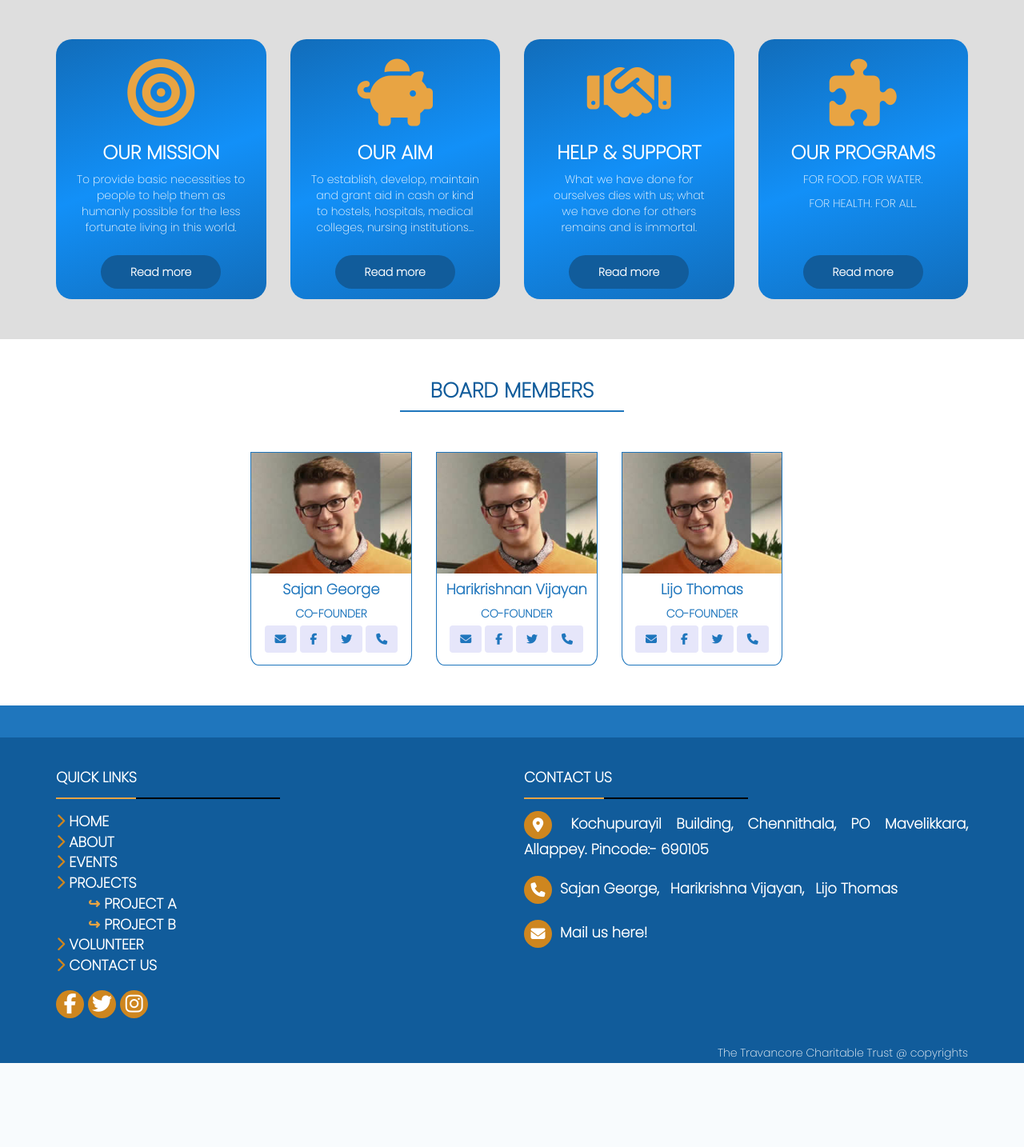
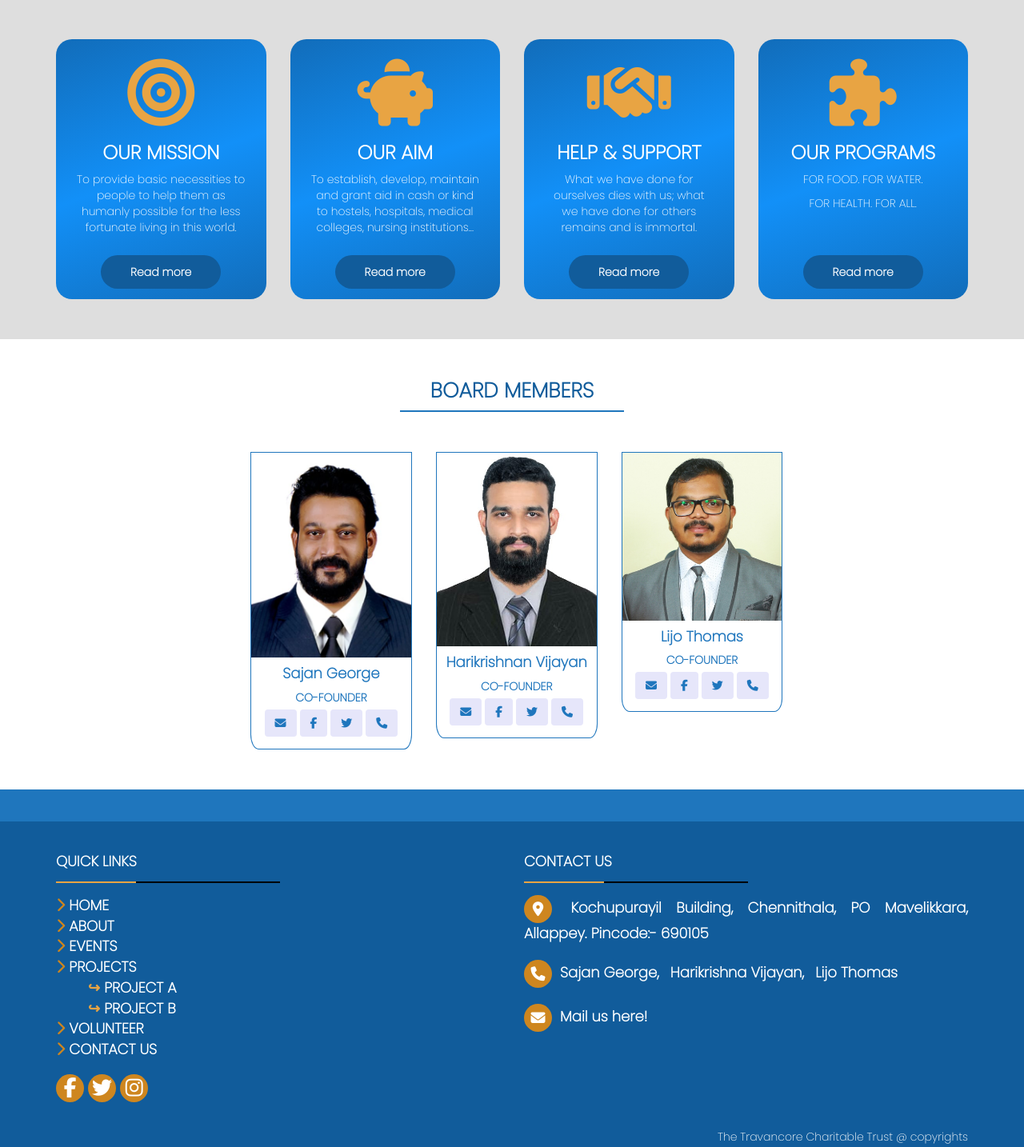
Before and after one commit to Unisight-Technologies/travancore-trust-website, a Django app: page /about/ in a window 1280 px wide. Shown: the part 1855-3289 px from the top of the page at 80% size. Before the commit the page ends 3184 px from the top, so only its background shows below. Run offline with Django 3.2, Linux system fonts and the light colour scheme; some libraries are stand-ins or nearby versions.

Commit message:
owner's email corrected, profile pics added

```diff
--- a/trust/static/assets/css/style.css
+++ b/trust/static/assets/css/style.css
@@ -18,6 +18,13 @@ body {
   font-family: "Poppins", sans-serif;
   color: #115c9b;
 }
+
+.owner-img {
+  width:  100px;
+  height: 100%;
+  background-size: cover;
+}
+
 
 #vol-form{
   font-weight: 600 !important;
--- a/trust/templates/about.html
+++ b/trust/templates/about.html
@@ -222,7 +222,7 @@
 
 			                        <div class="thumnail">
 
-			                            <img src="{% static 'assets/images/team/member-2.jpg' %}" alt="" class="cause-img">
+			                            <img class="owner-img" src="{% static 'assets/images/Sajan.jpeg' %}" alt="" class="cause-img">
 
 			                        </div>
 
@@ -235,10 +235,10 @@
 			                        </div>
 
 			                        <div class="btn-holder">
-			                          <a href="mailto:gsajan52@gmail.com?subject=Enquiry-The Travancore Charitable Trust" class="btn about-icon"> <i class="fa fa-envelope"></i> </a>
+			                          <a href="mailto:sajangeorge6040@gmail.com?subject=Enquiry-The Travancore Charitable Trust" class="btn about-icon"> <i class="fa fa-envelope"></i> </a>
 			                          <a href=#" class="btn about-icon"> <i class="fa fa-facebook"></i> </a>
 			                          <a href="#" class="btn about-icon"> <i class="fa fa-twitter"></i> </a>
-			                          <a href="tel:+918086738848" class="btn about-icon"> <i class="fa fa-phone"></i> </a>
+			                          <a href="tel:+918848750988" class="btn about-icon"> <i class="fa fa-phone"></i> </a>
 
 			                        </div>
 
@@ -255,7 +255,7 @@
 
 			                        <div class="thumnail">
 
-			                            <img src="{% static 'assets/images/team/member-2.jpg' %}" alt="" class="cause-img">
+			                            <img class="owner-img" src="{% static 'assets/images/Hari.jpeg' %}" alt="" class="cause-img">
 
 			                        </div>
 
@@ -289,7 +289,7 @@
 
 			                        <div class="thumnail">
 
-			                            <img src="{% static 'assets/images/team/member-2.jpg' %}" alt="" class="cause-img">
+			                            <img class="owner-img" src="{% static 'assets/images/Lijo.jpeg' %}" alt="" class="cause-img">
 
 			                        </div>
 
--- a/trust/templates/base.html
+++ b/trust/templates/base.html
@@ -199,7 +199,7 @@
                                 </a>
                                 </li>
                 	                <li class="footer-li"><span class="icon footer-icon"><i class="fa fa-phone"></i></span>
-                                    <span><a href="tel:+918086738848">Sajan George,&ensp;</a>
+                                    <span><a href="tel:+918848750988">Sajan George,&ensp;</a>
                                       <a href="tel:+918921799665">Harikrishna Vijayan,&ensp;</span></a>
                                       <a href="tel:+919744492745">Lijo Thomas</span></a>
                                     </li>
--- a/trust/templates/contact.html
+++ b/trust/templates/contact.html
@@ -83,7 +83,7 @@
               <li class="contact-item">
                 <span class="contact-icon"> <i class="fa fa-map-marker"></i></span>Kochupurayil Buidling, Chennithala, PO Mavelikkara, Allappey. Pincode:- 690105</li>
                 <li class="footer-li"><span class="icon footer-icon"><i class="fa fa-phone"></i></span>
-                  <span><a href="tel:+918086738848">Sajan George,&ensp;</a>
+                  <span><a href="tel:+918848750988">Sajan George,&ensp;</a>
                     <a href="tel:+918921799665">Harikrishna Vijayan,&ensp;</span>
                     <a href="tel:+919744492745">Lijo Thomas</a>
                   </li>
```
Also changed, not shown: trust/mailHandler.py (+6 -6 lines), trust/static/assets/images/Hari.jpeg (added), trust/static/assets/images/Lijo.jpeg (added), trust/static/assets/images/Sajan.jpeg (added).
